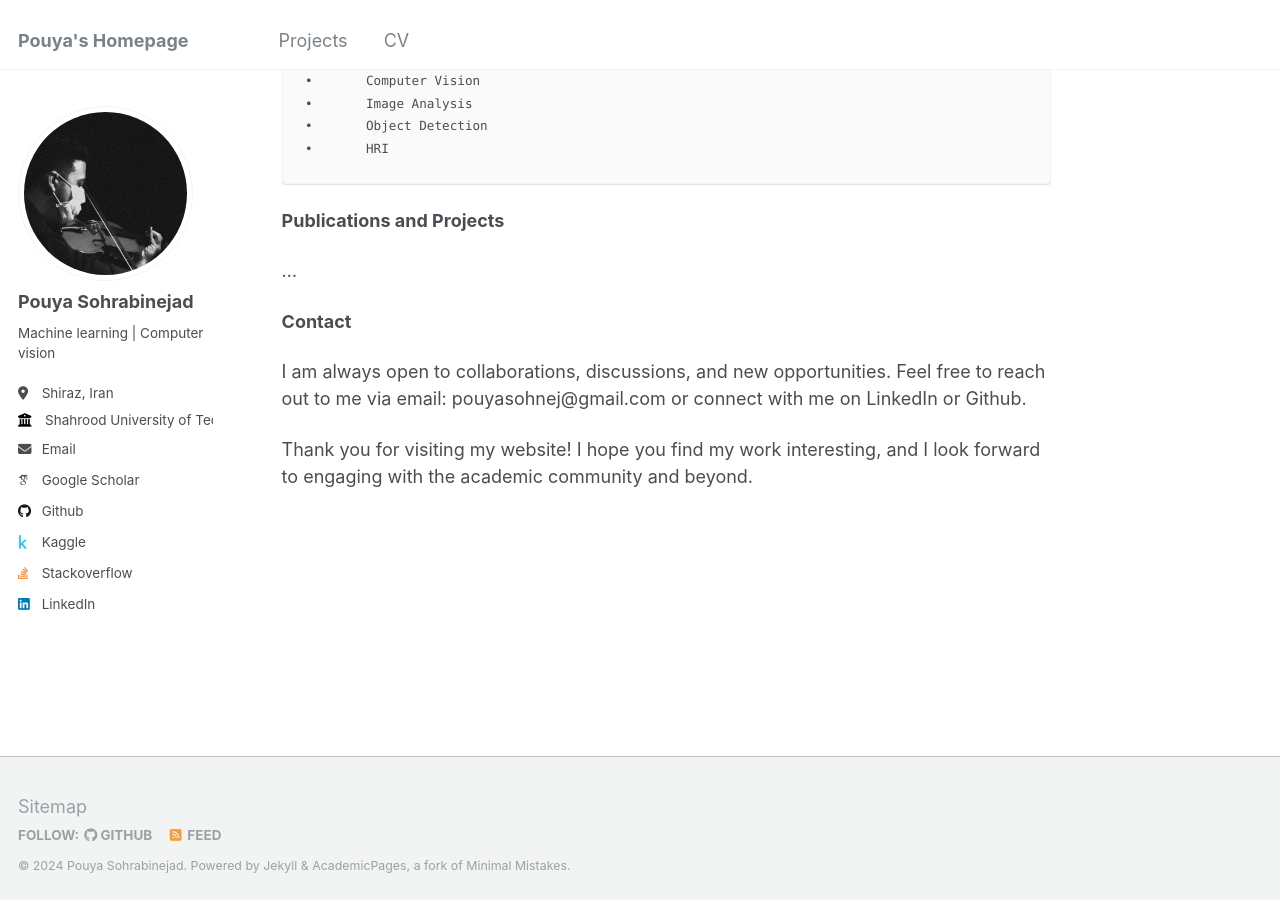
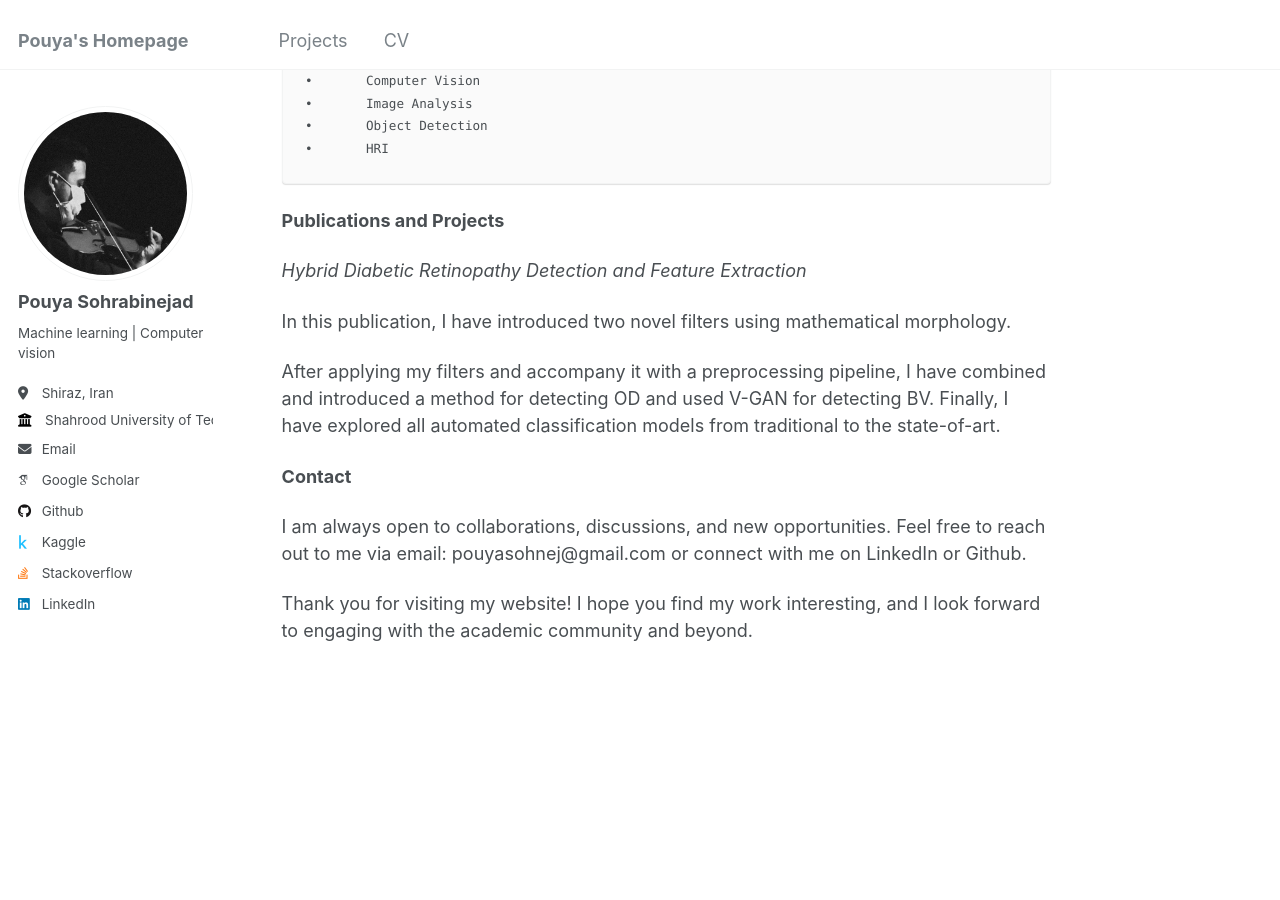
Before and after one commit to PouyaSonej/PouyaSonej.github.io, a Jekyll site: the page built from _pages/about.md, in a window 1280 px wide and 900 px high, scrolled down 697 px. Built offline with Jekyll 4.4.1, drawn with Linux system fonts in a browser that asks for light colours; some web fonts are replaced.

Commit message:
Update about.md

```diff
--- a/_pages/about.md
+++ b/_pages/about.md
@@ -28,7 +28,11 @@ My primary research interests include:
 
 **Publications and Projects**
 
-...
+*Hybrid Diabetic Retinopathy Detection and Feature Extraction*
+
+In this publication, I have introduced two novel filters using mathematical morphology.
+
+After applying my filters and accompany it with a preprocessing pipeline, I have combined and introduced a method for detecting OD and used V-GAN for detecting BV. Finally, I have explored all automated classification models from traditional to the state-of-art.
 
 **Contact**
 
```
